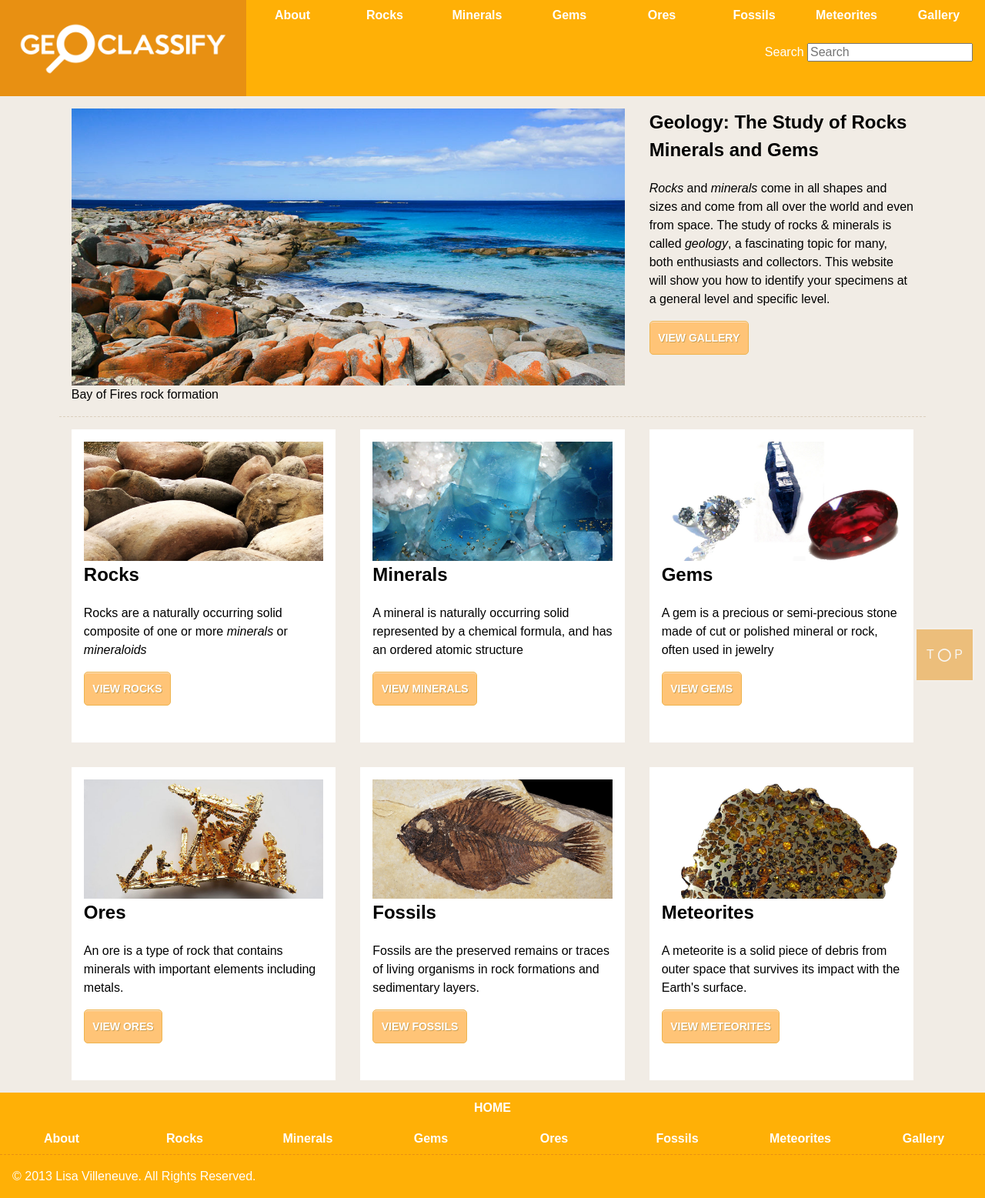
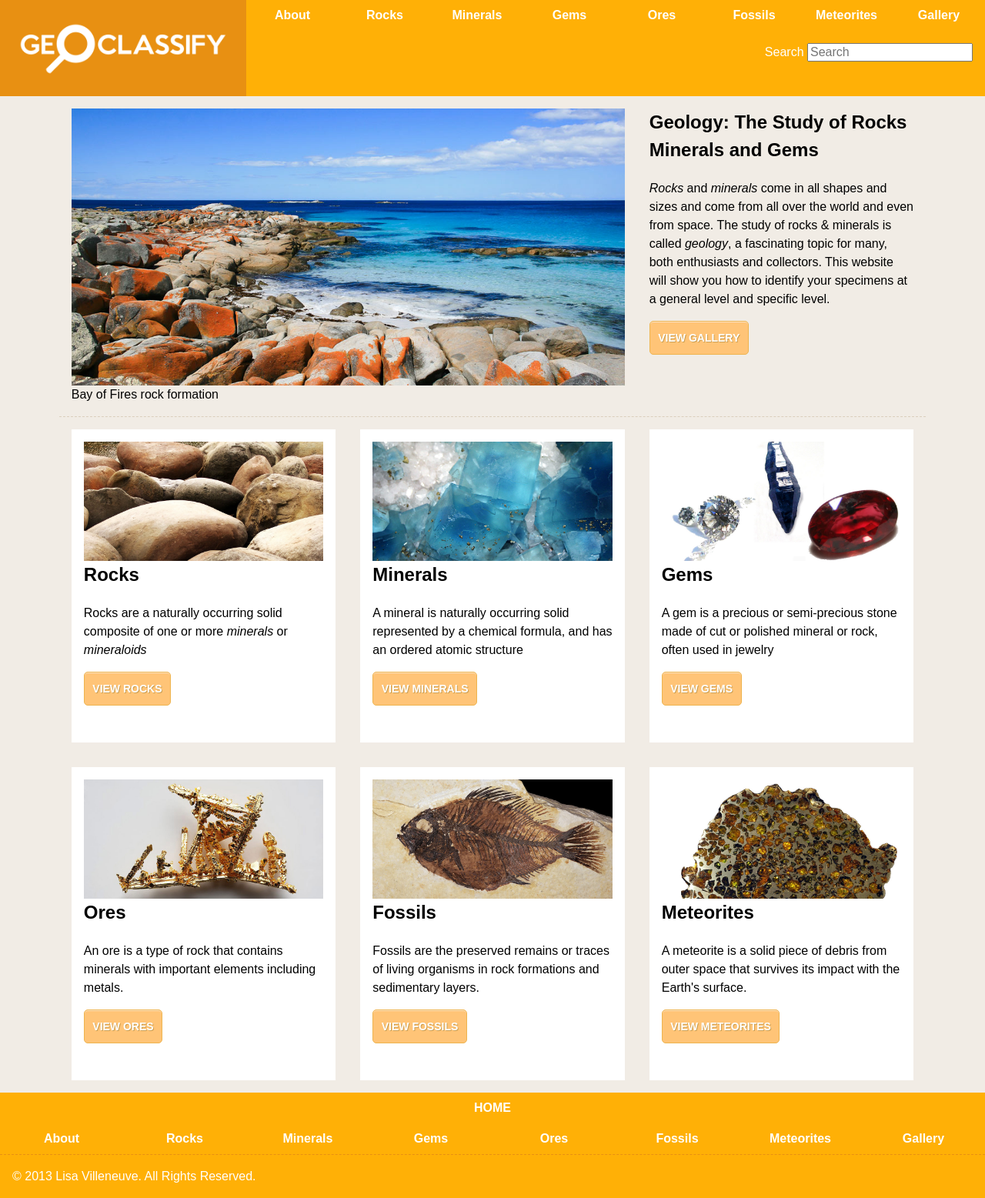
Before and after one commit to Lisa-Villeneuve/large-data-site, a Jekyll site: the page built from index.html, in a window 1280 px wide. Shown: the whole page at 77% size. Built offline with Jekyll 4.4.1, drawn with Linux system fonts in a browser that asks for light colours; Markdown is read by kramdown in place of the engine named in the settings.

Commit message:
take out back to top

```diff
--- a/_layouts/default.html
+++ b/_layouts/default.html
@@ -57,8 +57,6 @@
 		</nav>
 	</header>
 
-	<a href="#navigation" class="circle">T <strong>◯</strong> P</a>
-
 {{content}}
 
 	<header class="grid">
```
